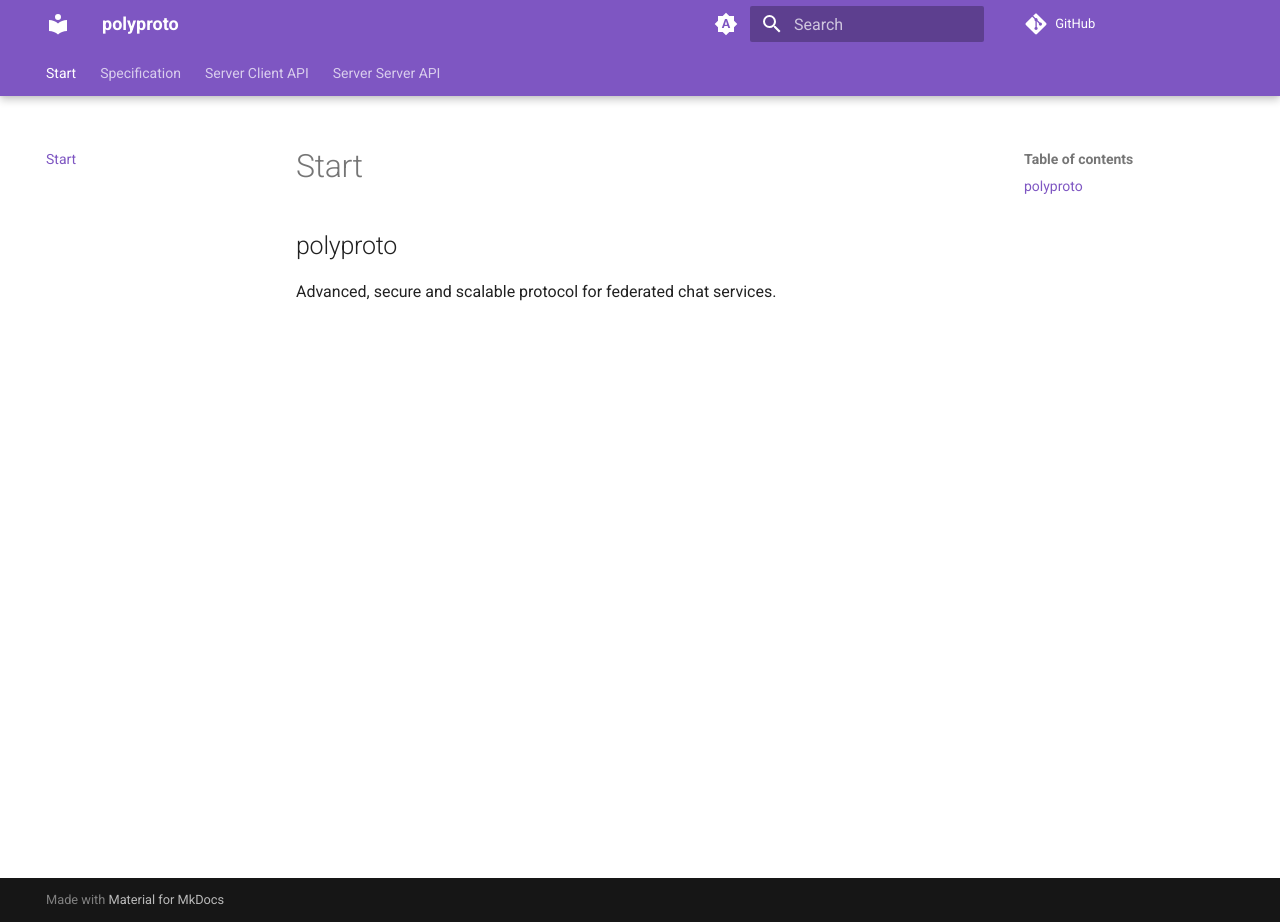
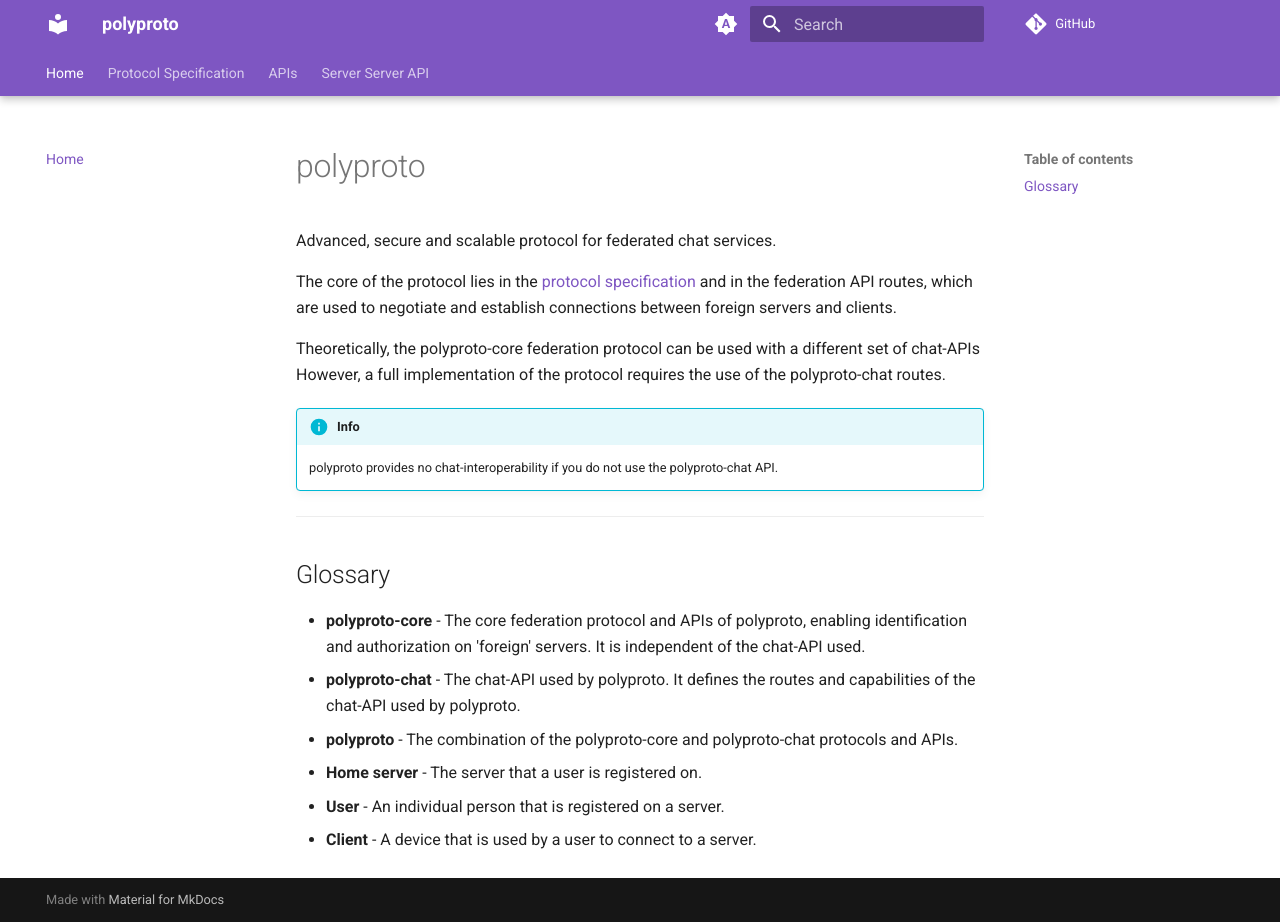
Before and after one commit to polyphony-chat/docs, an MkDocs documentation site: the page built from docs/index.md, in a window 1280 px wide and 922 px high. Built offline with MkDocs 1.6.1 and Material for MkDocs 9.7.7, drawn with Linux system fonts in a browser that asks for light colours; plug-ins that fetch from the network failed and are left out; comment, search, counter and statistics services are not loaded.

```diff
--- /dev/null
+++ b/docs/APIs/Server-Client API/index.md
@@ -0,0 +1,12 @@
+# Server-Client API
+
+The following pages document the server-client API of polyproto. Each file represents a group of
+routes, organizing them by their purpose.
+
+---
+
+--8<-- "snippets/api.md"
+
+---
+
+--8<-- "snippets/glossary.md"
--- a/docs/Server-Client API/index.md
+++ /dev/null
@@ -1,20 +0,0 @@
-# Start
-
-The following pages document the server-client API of polyproto. Each file represents a group of
-routes, organizing them by their purpose.
-
-The core of the protocol lies in the [federation](federation.md) routes, which are used to
-negotiate and establish connections between foreign servers and clients.
-
-Theoretically, the polyproto-core federation protocol can be used with a different set of chat-APIs
-However, a full implementation of the protocol requires the use of the
-[polyproto-chat](chat/index.md) routes. There is no interoperability if different chat-APIs/protocols
-are used.
-
----
-
---8<-- "snippets/api.md"
-
----
-
---8<-- "snippets/glossary.md"
--- a/docs/index.md
+++ b/docs/index.md
@@ -1,5 +1,23 @@
-# Start
+---
+title: Home
+---
 
-## polyproto
+
+# polyproto
 
 Advanced, secure and scalable protocol for federated chat services.
+
+The core of the protocol lies in the [protocol specification](./specification.md) and in the federation
+API routes, which are used to negotiate and establish connections between foreign servers and
+clients.
+
+Theoretically, the polyproto-core federation protocol can be used with a different set of chat-APIs
+However, a full implementation of the protocol requires the use of the
+polyproto-chat routes.
+
+!!! info
+    polyproto provides no chat-interoperability if you do not use the polyproto-chat API.
+
+---
+
+--8<-- "snippets/glossary.md"
--- a/docs/specification.md
+++ b/docs/specification.md
@@ -1,3 +1,8 @@
-<!--Do not remove the #-->
-#
+---
+title: Protocol Specification
+---
+
+
 --8<-- "SPECIFICATION.md"
+
+--8<-- "snippets/glossary.md"
--- a/snippets/glossary.md
+++ b/snippets/glossary.md
@@ -1,5 +1,8 @@
 ## Glossary
 
-- **polyproto-core** - The core federation protocol and APIs of polyproto. It is used to establish connections between servers and clients. It is independent of the chat-API used.
+- **polyproto-core** - The core federation protocol and APIs of polyproto, enabling identification and authorization on 'foreign' servers. It is independent of the chat-API used.
 - **polyproto-chat** - The chat-API used by polyproto. It defines the routes and capabilities of the chat-API used by polyproto.
 - **polyproto** - The combination of the polyproto-core and polyproto-chat protocols and APIs.
+- **Home server** - The server that a user is registered on.
+- **User** - An individual person that is registered on a server.
+- **Client** - A device that is used by a user to connect to a server.
```
Also changed, not shown: docs/APIs/Server-Client API/routes/federation.md (renamed from docs/Server-Client API/federation.md, +9 -5 lines), docs/APIs/errors.md (added, +1 -0 lines), docs/APIs/rate-limits.md (added, +1 -0 lines), snippets/responses/429.md (deleted, +0 -23 lines), docs/APIs/Server-Server API/index.md (added), docs/APIs/index.md (added).
